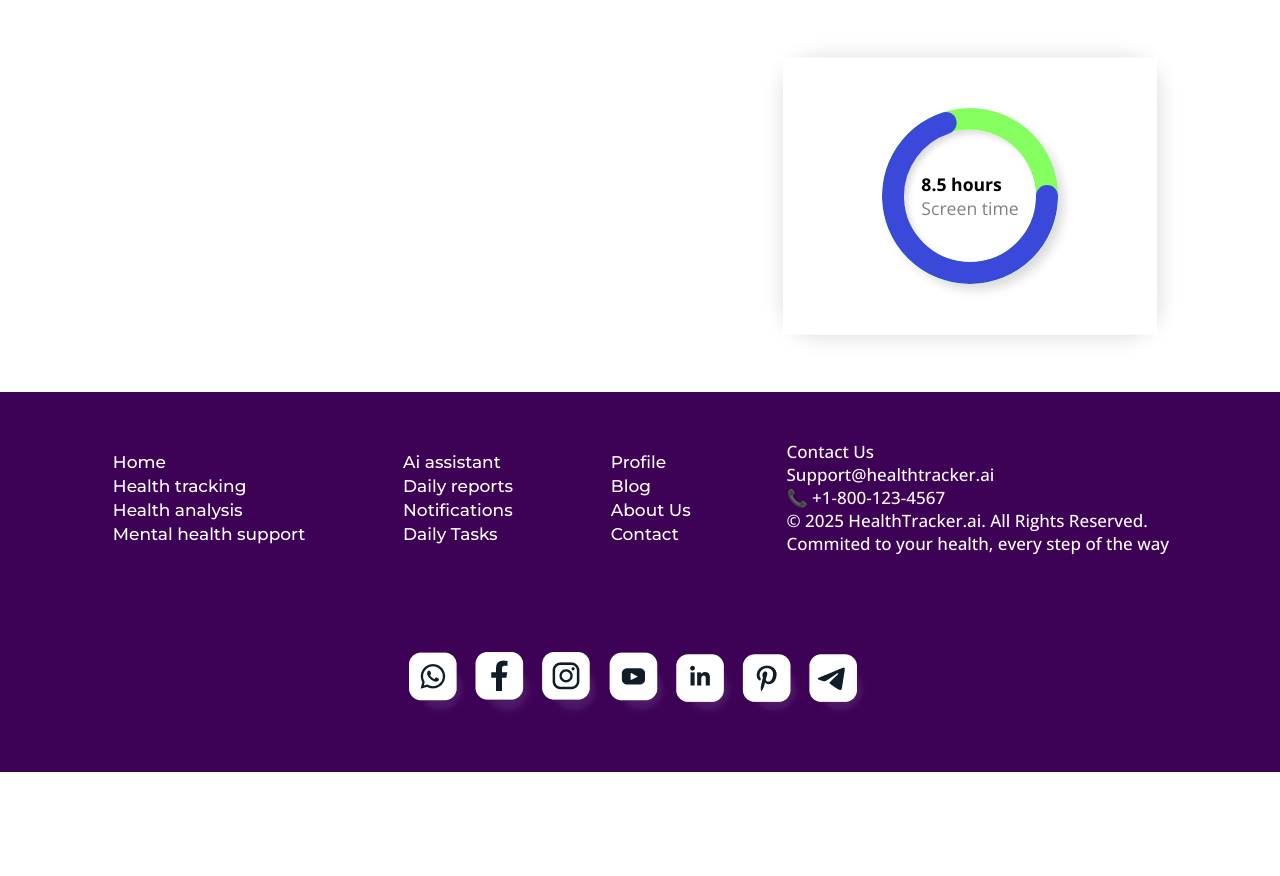
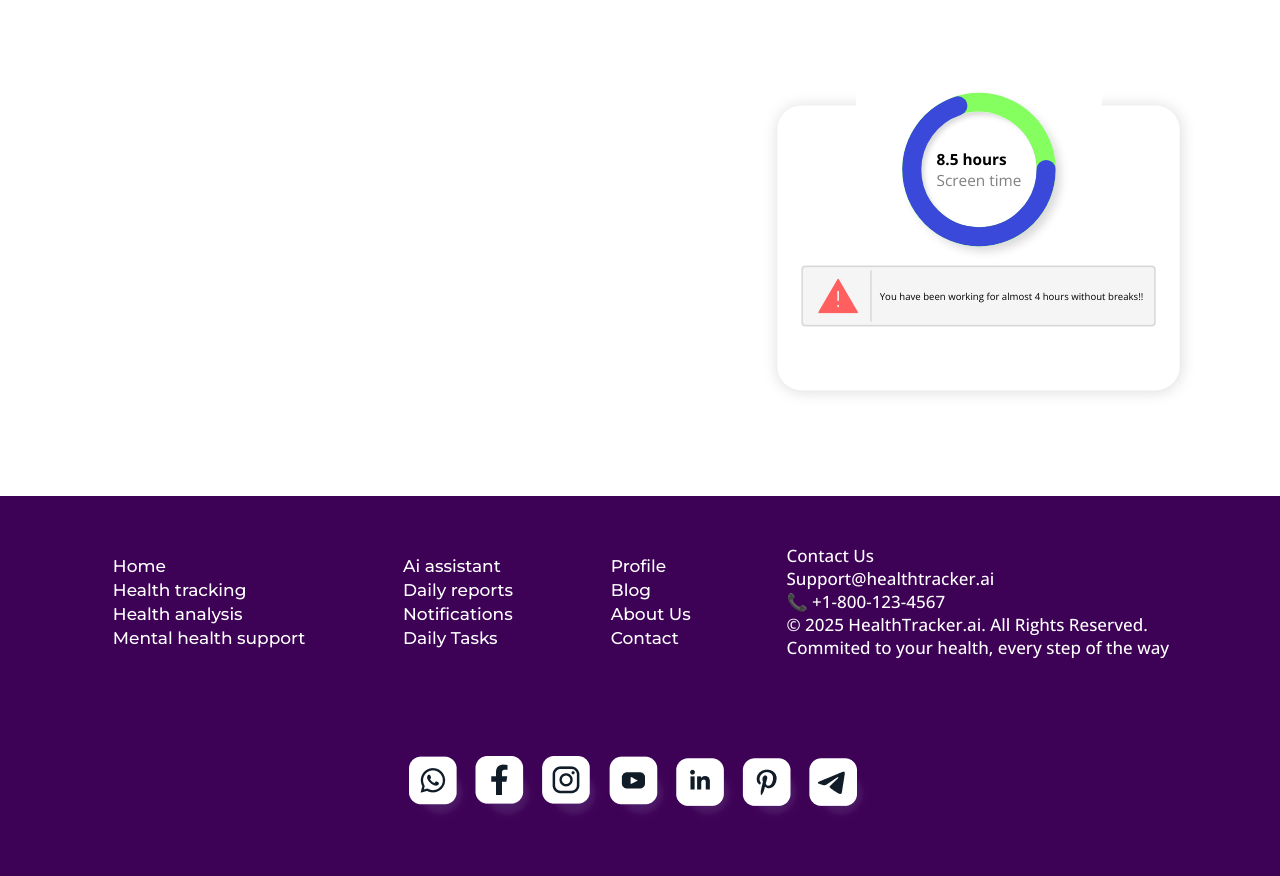
Before and after one commit to sahanangadi39/Health-tracker-web-application, a PHP site: page /home.php in a window 1280 px wide. Shown: the part 55-931 px from the top of the page. Before the commit the page ends 827 px from the top, so only its background shows below. Run offline with PHP 8.4, Linux system fonts and the light colour scheme.

Commit message:
css ki ma ka bhosra

```diff
--- a/Css/dash.css
+++ b/Css/dash.css
@@ -1,25 +1,32 @@
 
 .dash{
+    scale: 0.8;
     border-radius: 30px;
-    scale: 1.1;
     margin-left: auto;
     width: fit-content;
-    margin-right: 140px;
+    margin-right: 50px;
     margin-top: 70px;
     margin-bottom: 70px;
     box-shadow: 1px 1px 20px rgba(0,0,0,0.15),
         1px 1px 20px rgba(255,255,255,0.7);
+    padding-bottom: 40px;
+    padding-right: 30px ;
+    padding-left:30px ;
 }
 .container{
-
+    scale: 1.2;
     width: 20vw;
     height: 20vh;
     background-color: white;
-    padding: 46px 42px 46px 42px;
+    /* padding-top: 30; */
+    /* padding: 40px 40px 40px 40px; */
     display: flex;
     align-items:center;
     justify-content: center ;
     position: relative;
+    margin: auto;
+    z-index: -1;
+
 }
 
 .outer{
@@ -91,6 +98,8 @@ circle{
     stroke-dashoffset: 472;
     animation: anim 2s linear forwards;
 
+
+
 }
 
 
@@ -102,3 +111,29 @@ circle{
         stroke-dashoffset: 165.2;
     }
 }
+
+.disclamer{
+    padding: 4px;
+    background-color: #F5F5F5;
+    display: flex;
+    justify-content: center;
+    align-items: center;
+    margin-top : 40px;
+    margin-bottom: 40px;
+    border: 2px solid #D9D9D9 ;
+    border-radius: 5px;
+    /* z-index: 5; */
+
+
+
+}
+.disclamer p{
+    font-size: 12px;
+    padding: 10px;
+}
+.disclamer img{
+    border-right: 2px solid #D9D9D9 ;
+    padding: 10px 15px;
+
+
+}
--- a/home.php
+++ b/home.php
@@ -45,7 +45,12 @@
                 <circle cx="80" cy="80" r="70" stroke-linecap="round" />
              </svg>
          </div>
+         <div class="disclamer">
+            <img src="/Images/dash/Mask group.svg" alt="">
+            <p >You have been working for almost 4 hours without breaks!!</p>
+         </div>
     </div>
+
 
 
     <?php require 'footer.php'; ?>
```
Also changed, not shown: Images/dash/Mask group.svg (added).
